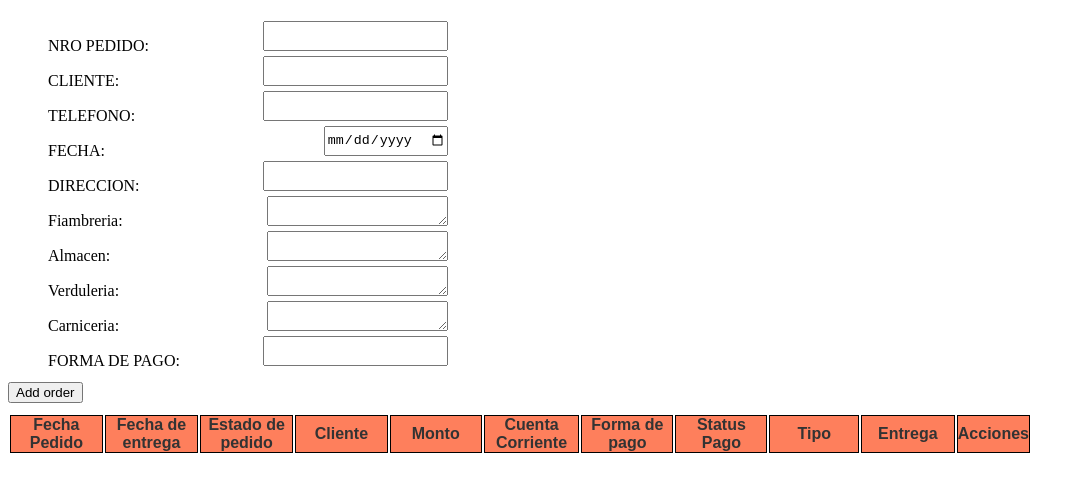
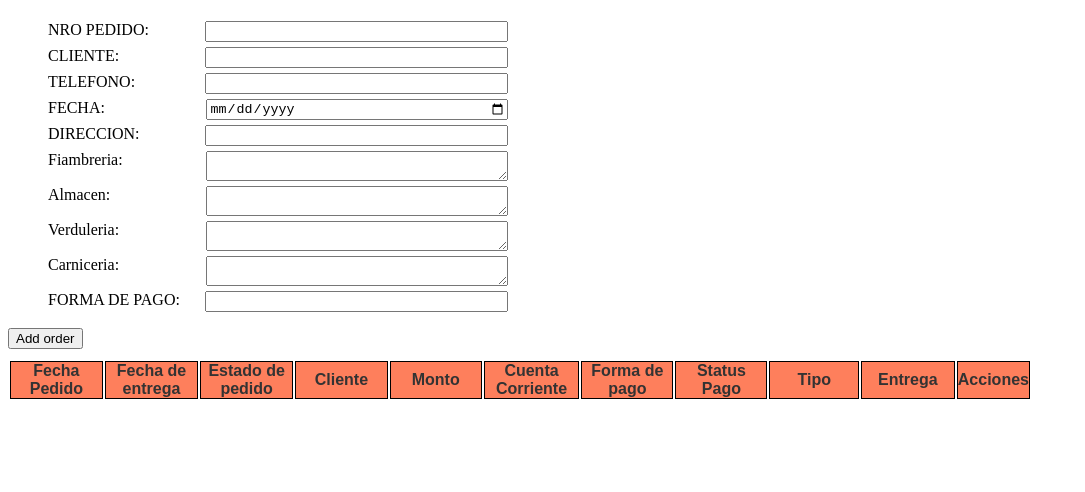
Before and after one commit to Traczuit/AlCampoPedidos, a plain HTML site: page index.html in a window 1280 px wide. Shown: the whole page, without its empty margins (0-1085 px from the left). Drawn offline with Linux system fonts and the light colour scheme.

Commit message:
Update form width

```diff
--- a/index.html
+++ b/index.html
@@ -6,11 +6,21 @@
   <style>
     .item {
       display: flex;
-      width: 400px;
+      width: 460px;
       max-height: 30px;
       padding: 5px 0 0 0;
       justify-content: space-between;
       align-items: space-between;
+    }
+
+    .item p {
+      width: 140px;
+      margin: 0 10px 0 0;
+    }
+
+    .item input, .item textarea {
+      width: 300px;
+      margin: 0 0 0 10px;
     }
 
     .order {
```
